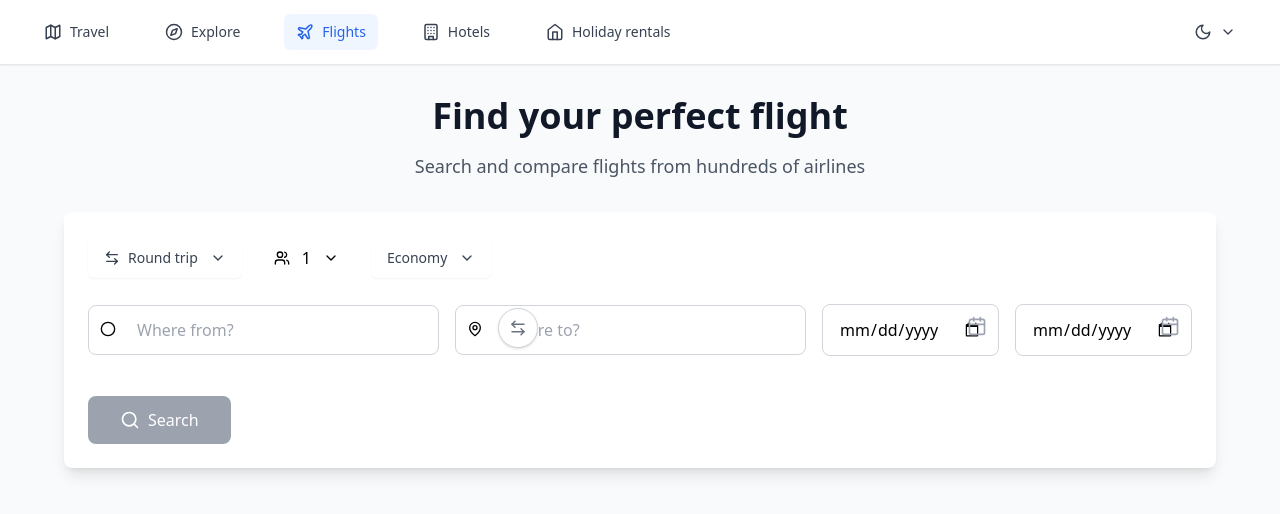
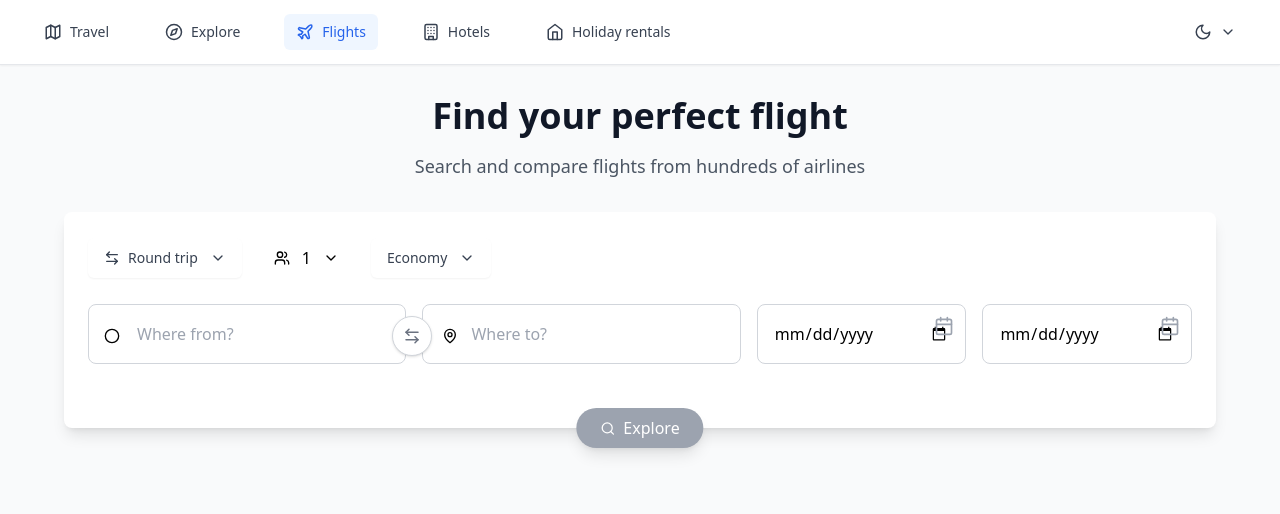
Before and after one commit to amuzatk/kazmatics-spotter-assessment, a React (Vite) app: page / in a window 1280 px wide. Shown: the top 514 px of the page. Built offline with nearby package versions, Linux system fonts and the light colour scheme.

Commit message:
updated flight selection button3

```diff
--- a/src/components/SearchForm.tsx
+++ b/src/components/SearchForm.tsx
@@ -265,7 +265,7 @@ const SearchForm: React.FC<SearchFormProps> = ({
   };
 
   return (
-    <div className="bg-white dark:bg-gray-800 rounded-lg shadow-lg p-6 max-w-6xl mx-auto">
+    <div className="bg-white dark:bg-gray-800 rounded-lg shadow-lg p-6 max-w-6xl mx-auto relative">
       {/* Trip Type, Passenger and Class Selection */}
       <div className="flex flex-wrap md:flex-nowrap items-center gap-4 mb-6">
         {/* Trip Type Selector */}
@@ -383,17 +383,15 @@ const SearchForm: React.FC<SearchFormProps> = ({
       {/* Flight Legs */}
       <div className="w-full  mb-6 flex flex-col  ">
         {legs.map((leg, index) => (
-          <div key={index} className="relative w-full">
+          <div key={index} className="w-full">
             {/* <div className="grid grid-cols-1 md:grid-cols-12 gap-4 items-center"> */}
-            <div className="relative flex flex-col md:flex-row  gap-4 items-center mb-4">
+            <div className="w-full flex flex-col md:flex-row  gap-4 items-center mb-4">
               {/* From Airport */}
+              <div className="w-full lg:w-[60%] relative flex flex-col md:flex-row justify-evenly gap-4 ">
                 {/* <div className="md:col-span-4 relative"> */}
                 <div className="w-full  relative">
                   <div className="relative">
-                  <Circle
-                    size={16}
-                    className="absolute left-3 top-4"
-                  />
+                    <Circle size={16} className="absolute left-4 top-6" />
                     <input
                       type="text"
                       placeholder="Where from?"
@@ -401,7 +399,7 @@ const SearchForm: React.FC<SearchFormProps> = ({
                       onChange={(e) => {
                         handleAirportSearch(e.target.value, index, "origin");
                       }}
-                    className="w-full pl-12 pr-4 py-3 border border-gray-300 dark:border-gray-600 rounded-lg focus:ring-2 focus:ring-blue-500 focus:border-transparent dark:bg-gray-700 dark:text-white"
+                      className="w-full h-[60px] pl-12 pr-4 py-3 border border-gray-300 dark:border-gray-600 rounded-lg focus:ring-2 focus:ring-blue-500 focus:border-transparent dark:bg-gray-700 dark:text-white"
                     />
                   </div>
 
@@ -430,32 +428,30 @@ const SearchForm: React.FC<SearchFormProps> = ({
                     )}
                 </div>
 
-
-
                 <button
                   onClick={() => swapAirports(index)}
-    className="hidden md:flex items-center justify-center top-6 left-[390px] z-10 absolute  translate-x-1/2 -translate-y-1/2 w-10 h-10 rounded-full border border-gray-300 dark:border-gray-600 bg-white dark:bg-gray-800 text-gray-500 hover:text-gray-700 dark:hover:text-gray-300 shadow"
+                  className="hidden md:flex items-center justify-center top-8 left-[284px] z-10 absolute  translate-x-1/2 -translate-y-1/2 w-10 h-10 rounded-full border border-gray-300 dark:border-gray-600 bg-white dark:bg-gray-800 text-gray-500 hover:text-gray-700 dark:hover:text-gray-300 shadow"
                   aria-label="Swap airports"
                 >
                   <ArrowLeftRight size={18} />
                 </button>
 
                 {/* To Airport */}
-              {/* <div className="md:col-span-4 relative"> */}
                 <div className="w-full  relative">
                   <div className="relative">
-                  <MapPin
-                    size={16}
-                    className="absolute left-3 top-4"
-                  />
+                    <MapPin size={16} className="absolute left-5 top-6" />
                     <input
                       type="text"
                       placeholder="Where to?"
                       value={airportSearchQuery[`${index}-destination`] ?? ""}
                       onChange={(e) => {
-                      handleAirportSearch(e.target.value, index, "destination");
+                        handleAirportSearch(
+                          e.target.value,
+                          index,
+                          "destination"
+                        );
                       }}
-                    className="w-full pl-12 pr-4 py-3 border border-gray-300 dark:border-gray-600 rounded-lg focus:ring-2 focus:ring-blue-500 focus:border-transparent dark:bg-gray-700 dark:text-white"
+                      className="w-full h-[60px] pl-12 pr-4 py-3 border border-gray-300 dark:border-gray-600 rounded-lg focus:ring-2 focus:ring-blue-500 focus:border-transparent dark:bg-gray-700 dark:text-white"
                     />
                   </div>
 
@@ -483,66 +479,56 @@ const SearchForm: React.FC<SearchFormProps> = ({
                       </div>
                     )}
                 </div>
+              </div>
 
+              <div className="w-full lg:w-[40%] flex flex-col md:flex-row gap-4">
                 {/* Date */}
-              <div className="md:col-span-2">
+                <div className="flex-1">
                   <div className="relative">
                     <input
                       type="date"
                       value={leg.date}
                       onChange={(e) => updateLeg(index, "date", e.target.value)}
-                    className="w-full px-4 py-3 border border-gray-300 dark:border-gray-600 rounded-lg focus:ring-2 focus:ring-blue-500 focus:border-transparent dark:bg-gray-700 dark:text-white"
+                      className="w-full h-[60px] px-4 py-3 border border-gray-300 dark:border-gray-600 rounded-lg focus:ring-2 focus:ring-blue-500 focus:border-transparent dark:bg-gray-700 dark:text-white"
                     />
                     <Calendar
                       size={20}
                       className="absolute right-3 top-3 text-gray-400 pointer-events-none"
                     />
                   </div>
-                {leg.date && (
-                  <div className="text-xs text-gray-500 dark:text-gray-400 mt-1">
-                    {formatDate(leg.date)}
-                  </div>
-                )}
                 </div>
 
                 {/* Return Date for Round Trip */}
                 {tripType === "roundtrip" && (
-
-                <div className="md:col-span-2">
+                  <div className="flex-1">
                     <div className="relative">
                       <input
                         type="date"
                         placeholder="Return"
                         value={returnDate}
                         onChange={(e) => setReturnDate(e.target.value)}
-                  className="w-full px-4 py-3 border border-gray-300 dark:border-gray-600 rounded-lg focus:ring-2 focus:ring-blue-500 focus:border-transparent dark:bg-gray-700 dark:text-white"
+                        className="w-full h-[60px] px-4 py-3 border border-gray-300 dark:border-gray-600 rounded-lg focus:ring-2 focus:ring-blue-500 focus:border-transparent dark:bg-gray-700 dark:text-white"
                       />
                       <Calendar
                         size={20}
                         className="absolute right-3 top-3 text-gray-400 pointer-events-none"
                       />
                     </div>
-              {/* {returnDate && (
-                <div className="text-xs text-gray-500 dark:text-gray-400 mt-1">
-                  {formatDate(returnDate)}
                   </div>
-              )} */}
-            </div>)}
+                )}
 
                 {/* Remove Button for Multi-city */}
-              {tripType === "multicity" && (
-                <div
-                // className="md:col-span-1 flex justify-center"
-                >
+                {tripType === "multicity" && legs.length > 1 && (
+                  <div className="flex items-center">
                     <button
                       onClick={() => removeFlight(index)}
                       className="p-2 text-red-400 hover:text-red-600 transition-colors"
-                    disabled={legs.length === 1}
                     >
                       <X size={20} />
                     </button>
                   </div>
                 )}
+              </div>
             </div>
           </div>
         ))}
@@ -558,17 +544,33 @@ const SearchForm: React.FC<SearchFormProps> = ({
         )}
       </div>
 
-      {/* Search Button */}
+      {/* Explore Button */}
+      <div>
+
+      </div>
+      {/* <button
+        onClick={handleSearch}
+        disabled={
+          loading || !legs[0].origin || !legs[0].destination || !legs[0].date
+        }
+        className="flex items-center justify-center space-x-2 w-full md:w-auto px-4 py-2 bg-blue-600 hover:bg-blue-700 disabled:bg-gray-400 disabled:cursor-not-allowed text-white font-medium rounded-[30px] transition-colors"
+      >
+        <Search size={15} />
+        <span>{loading ? "Exploring..." : "Explore"}</span>
+      </button> */}
+      <div className="absolute -bottom-5 left-1/2 transform -translate-x-1/2">
   <button
     onClick={handleSearch}
     disabled={
       loading || !legs[0].origin || !legs[0].destination || !legs[0].date
     }
-        className="flex items-center justify-center space-x-2 w-full md:w-auto px-8 py-3 bg-blue-600 hover:bg-blue-700 disabled:bg-gray-400 disabled:cursor-not-allowed text-white font-medium rounded-lg transition-colors"
+    className="flex items-center justify-center space-x-2 px-6 py-2 bg-blue-600 hover:bg-blue-700 disabled:bg-gray-400 disabled:cursor-not-allowed text-white font-medium rounded-[30px] shadow-lg transition-colors"
   >
-        <Search size={20} />
-        <span>{loading ? "Searching..." : "Search"}</span>
+    <Search size={15} />
+    <span>{loading ? "Exploring..." : "Explore"}</span>
   </button>
+</div>
+
     </div>
   );
 };
```
Lines whose indentation alone changed are shown as unchanged.
